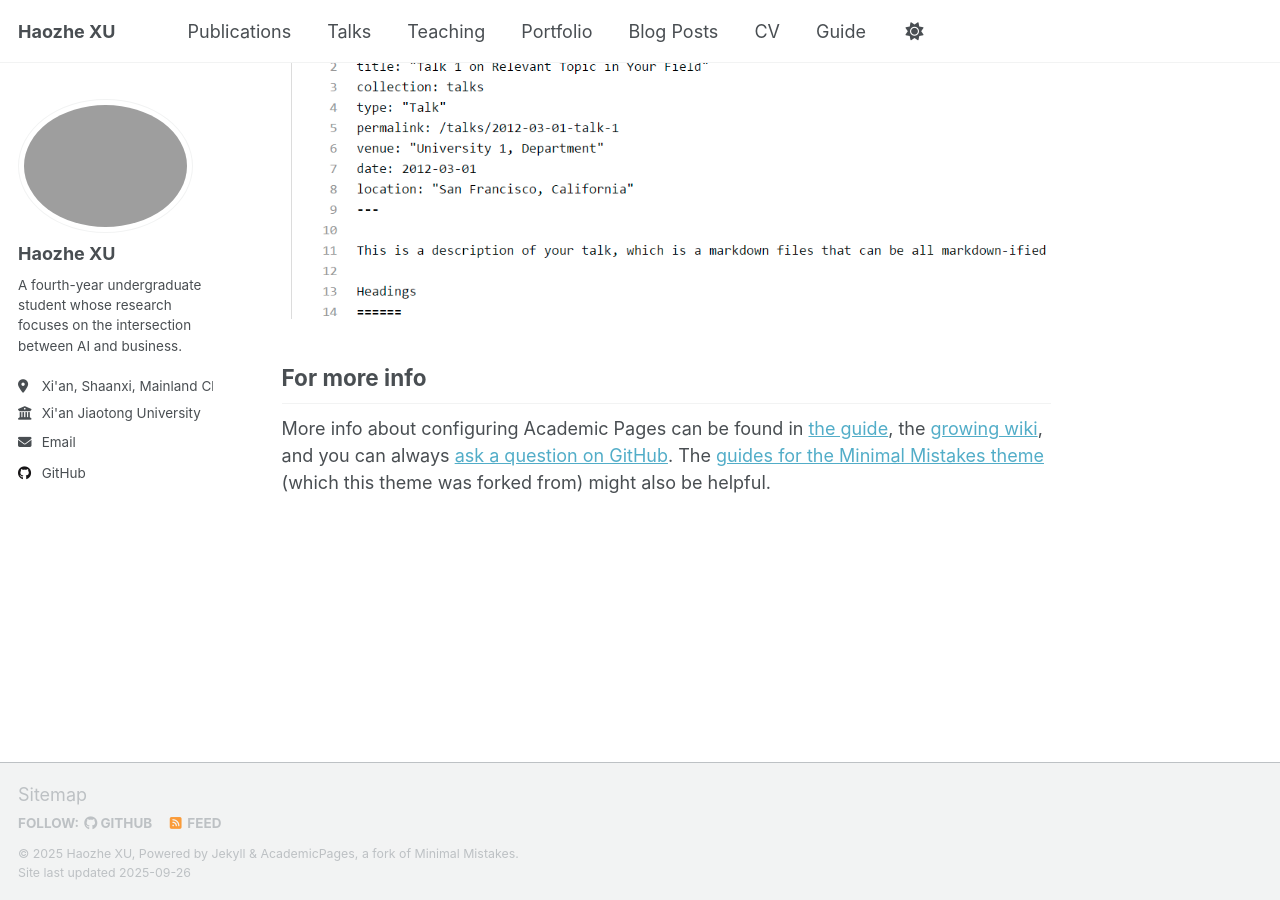
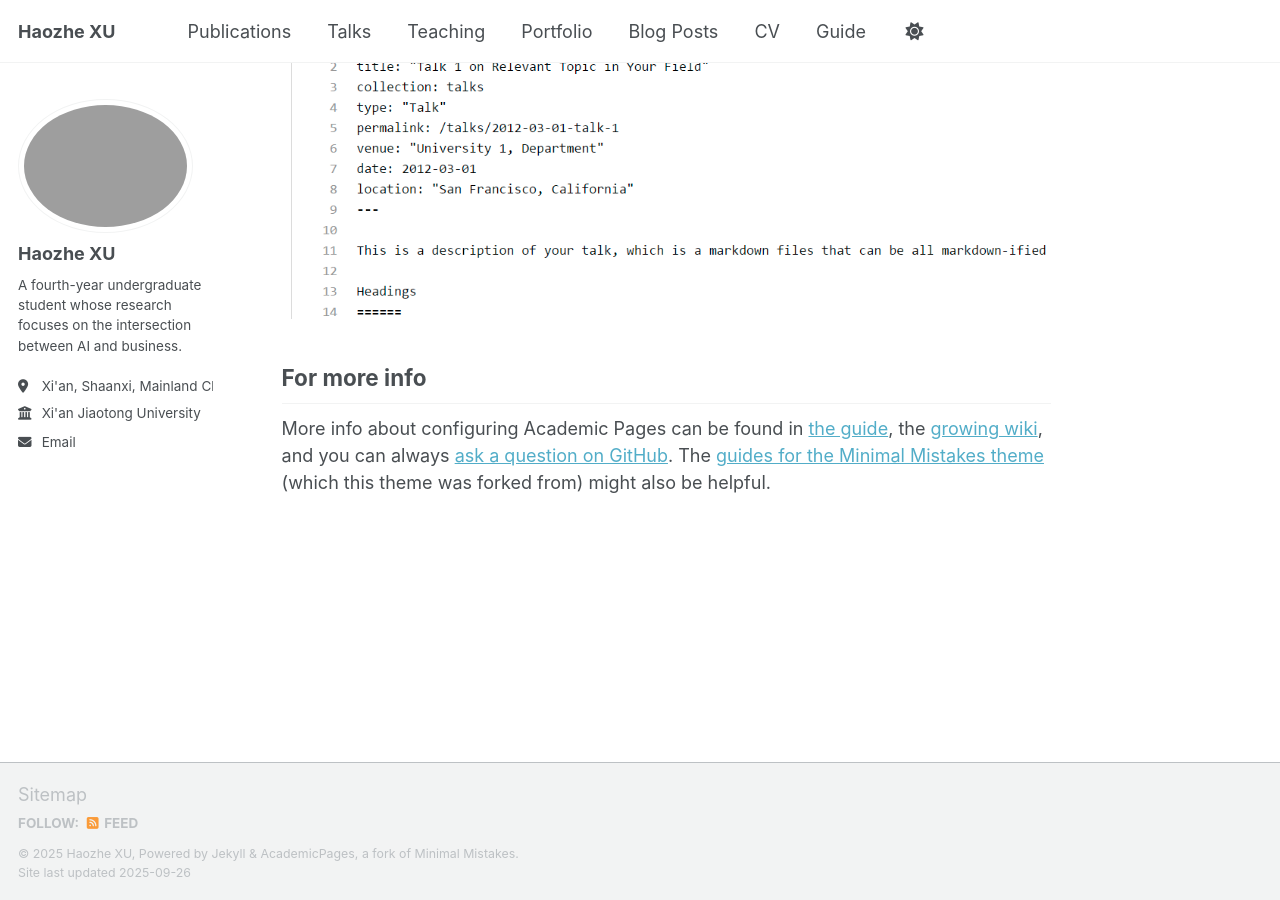
Before and after one commit to XuHaozhe0204/XuHaozhe0204.github.io, a Jekyll site: the page built from _pages/about.md, in a window 1280 px wide and 900 px high, scrolled down 2880 px. Built offline with Jekyll 4.4.1, drawn with Linux system fonts in a browser that asks for light colours; a script that is not in the unit is left out.

Commit message:
Update _config.yml

```diff
--- a/_config.yml
+++ b/_config.yml
@@ -23,7 +23,7 @@
 #               Additional customization can be done by editing /_includes/author-profile.html
 author:
   # Biographic information
-  avatar           : "/images/111.png"
+  avatar           : "XuHaozhe0204/images/111.png"
   name             : "Haozhe XU"
   pronouns         : # example: "she/her"
   bio              : "A fourth-year undergraduate student whose research focuses on the intersection between AI and business."
@@ -31,7 +31,6 @@
   employer         : "Xi'an Jiaotong University"
   uri              : # URL
   email            : "xuhaozhe@stu.xjtu.edu.cn"
-  github           : "https://github.com/XuHaozhe0204"
 
 
 
```
